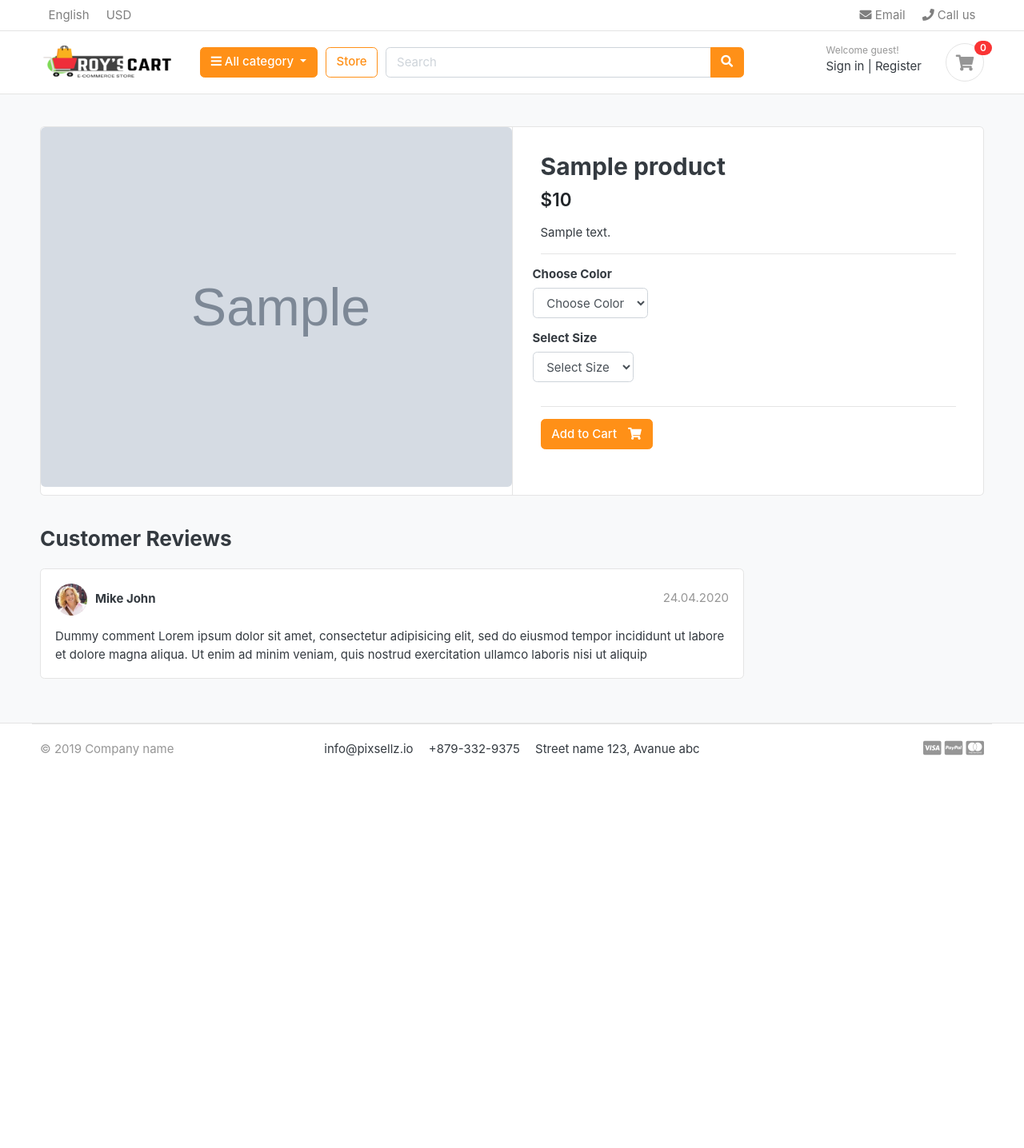
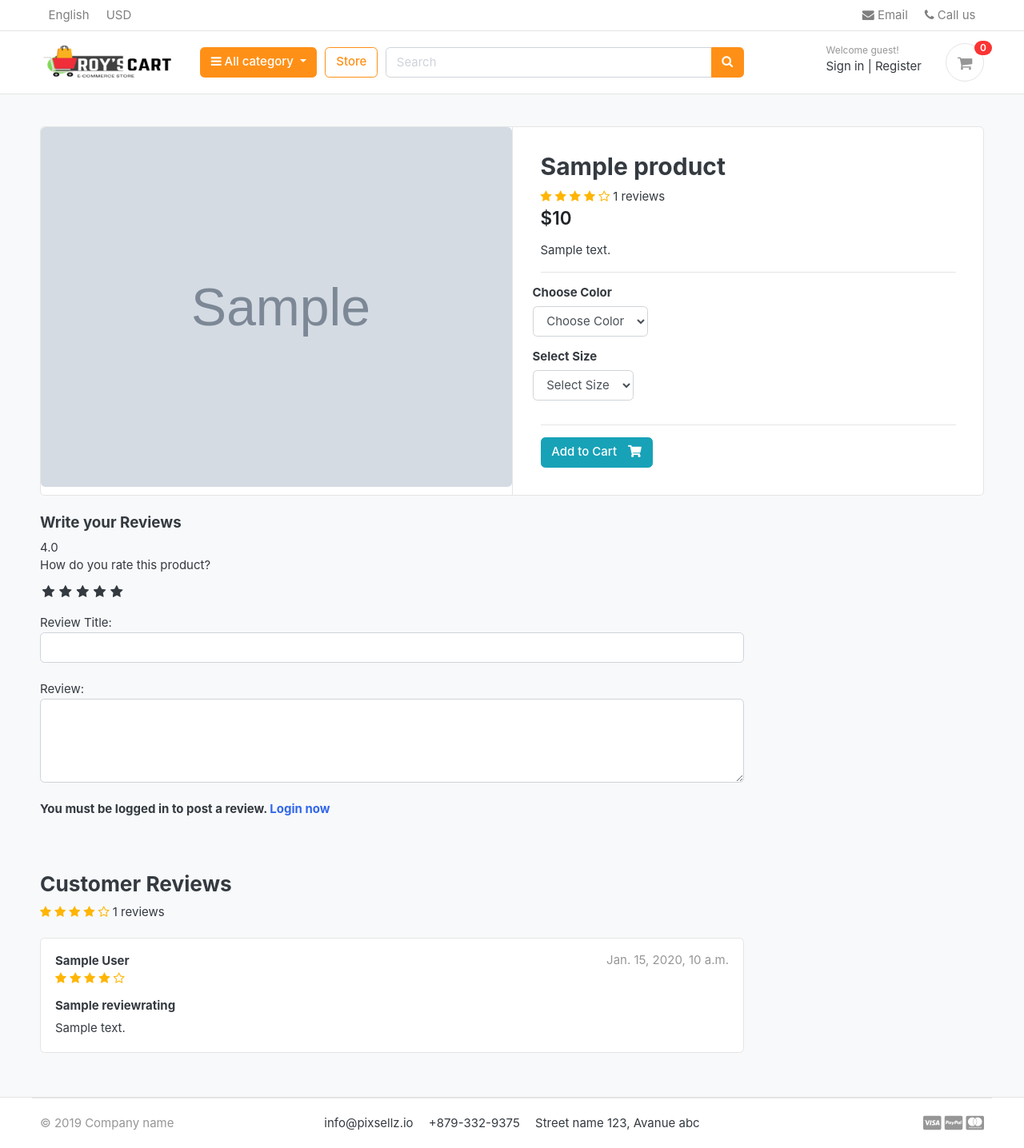
Before and after one commit to Debarun-22/greatkart-django, a Django app: a page that uses templates/base.html in a window 1280 px wide. Shown: the whole page at 80% size. Before the commit the page ends 946 px from the top, so only its background shows below. Run offline with Django 3.2, Linux system fonts and the light colour scheme; tables that the repository leaves empty hold one stand-in row (values such as "Sample post"); grey boxes marked "Sample" are stand-in pictures; some libraries are stand-ins or nearby versions; some web fonts are replaced.

Commit message:
review rating system set up done

```diff
--- a/accounts/models.py
+++ b/accounts/models.py
@@ -55,6 +55,9 @@ class Account(AbstractBaseUser):
 
     objects = MyAccountManager()
 
+    def full_name(self):
+        return f'{self.first_name} {self.last_name}'
+
     def __str__(self):
         return self.email
 
--- /dev/null
+++ b/greatkart/static/css/custom.css
@@ -0,0 +1,46 @@
+/* hide radio button*/
+.rate > input{
+  display: none;
+}
+
+.rate{
+  display: inline-block;;
+  border:0;
+}
+
+.rate > label{
+   float: right;
+}
+
+.rate > label:before{
+  display: inline-block;
+  font-size : 1.1rem;
+  font-family: FontAwesome;
+  content: "\f005";
+  margin:0;
+  padding:0.3rem .2rem;
+  cursor:pointer;
+}
+
+/* half star */
+
+.rate .half:before{
+  content: "\f089";
+  position : absolute;
+  padding-right: 0;
+}
+
+/* click and hover */
+input:checked ~ label,label:hover ~ label{
+  color : #ffb503;
+}
+
+/* hover highlight */
+input:checked + label:hover,input:checked ~ label:hover,input:checked ~ label:hover ~label,
+label:hover ~ input:checked ~ label{
+  color: #cc9000;
+}
+
+.rating-star i{
+  color: #ffb503 !important;
+}
--- a/store/admin.py
+++ b/store/admin.py
@@ -1,5 +1,5 @@
 from django.contrib import admin
-from .models import Product,Variation
+from .models import Product,Variation,ReviewRating
 
 class ProductAdmin(admin.ModelAdmin):
     list_display = ('product_name','price','stock','category','modified_date','is_available')
@@ -12,3 +12,4 @@ class VariationAdmin(admin.ModelAdmin):
 
 admin.site.register(Product, ProductAdmin)
 admin.site.register(Variation,VariationAdmin)
+admin.site.register(ReviewRating)
--- a/store/urls.py
+++ b/store/urls.py
@@ -6,4 +6,5 @@ urlpatterns = [
     path('category/<slug:category_slug>/', views.store, name='products_by_category'),
     path('category/<slug:category_slug>/<slug:product_slug>/', views.product_detail, name='product_detail'),
     path('search/', views.search, name='search'),
+    path('submit_review/<int:product_id>/', views.submit_review, name='submit_review'),
 ]
--- a/store/views.py
+++ b/store/views.py
@@ -1,12 +1,15 @@
-from django.shortcuts import render,get_object_or_404
-from .models import Product
-from .models import Category
+from django.shortcuts import render, get_object_or_404, redirect
+from .models import Product,ReviewRating
+from category.models import Category
 from carts.models import CartItem
 from django.db.models import Q
 
 from carts.views import _cart_id
 from django.core.paginator import EmptyPage,PageNotAnInteger,Paginator
 from django.http import HttpResponse
+from .forms import ReviewForm
+from django.contrib import messages
+from orders.models import OrderProduct
 
 def store(request,category_slug = None):
 
@@ -44,9 +47,21 @@ def product_detail(request,category_slug,product_slug):
     except Exception as e:
         raise e
 
+    if request.user.is_authenticated:
+        try:
+            orderproduct = OrderProduct.objects.filter(user=request.user, product_id=single_product.id).exists()
+        except OrderProduct.DoesNotExist:
+            orderproduct = None
+    else:
+        orderproduct = None
+    # get the reviews
+    reviews = ReviewRating.objects.filter(product_id=single_product.id,status=True)
+
     context ={
         'single_product':single_product,
         'in_cart' : in_cart,
+        'orderproduct': orderproduct,
+        'reviews': reviews,
     }
 
     return render(request,'store/product_detail.html',  context)
@@ -62,3 +77,26 @@ def search(request):
         "product_count" : product_count,
     }
     return render(request, 'store/store.html',context)
+
+def submit_review(request,product_id):
+    url = request.META.get('HTTP_REFERER')
+    if request.method =='POST':
+        try:
+            reviews = ReviewRating.objects.get(user__id=request.user.id,product__id=product_id)
+            form = ReviewForm(request.POST,instance=reviews)
+            form.save()
+            messages.success(request,'Thank You! Your review has been updated')
+            return redirect(url)
+        except ReviewRating.DoesNotExist:
+            form = ReviewForm(request.POST)
+            if form.is_valid():
+                data = ReviewRating()
+                data.subject = form.cleaned_data['subject']
+                data.rating = form.cleaned_data['rating']
+                data.review = form.cleaned_data['review']
+                data.ip = request.META.get('REMOTE_ADDR')
+                data.product_id = product_id
+                data.user_id = request.user.id
+                data.save()
+                messages.success(request,'Thank You! Your review has been submitted')
+                return redirect(url)
--- a/templates/base.html
+++ b/templates/base.html
@@ -25,6 +25,8 @@
 <link href="{% static 'css/ui.css' %}" rel="stylesheet" type="text/css"/>
 <link href="{% static 'css/responsive.css' %}" rel="stylesheet" media="only screen and (max-width: 1200px)" />
 
+ <link href="{% static 'css/custom.css' %}" rel="stylesheet" type="text/css"/>
+  <link rel="stylesheet" href="https://cdnjs.cloudflare.com/ajax/libs/font-awesome/4.7.0/css/font-awesome.min.css">
 <!-- custom javascript -->
 <script src="{% static 'js/script.js' %}" type="text/javascript"></script>
 
--- a/templates/store/product_detail.html
+++ b/templates/store/product_detail.html
@@ -22,6 +22,16 @@
     <article class="content-body">
 
     <h2 class="title">{{ single_product.product_name }}</h2>
+       <div class="rating-star">
+								<span>
+									<i class="fa fa-star{% if single_product.averageReview < 0.5 %}-o{% elif single_product.averageReview >= 0.5 and single_product.averageReview < 1 %}-half-o {% endif %}" aria-hidden="true"></i>
+			<i class="fa fa-star{% if single_product.averageReview < 1.5 %}-o{% elif single_product.averageReview >= 1.5 and single_product.averageReview < 2 %}-half-o {% endif %}" aria-hidden="true"></i>
+			<i class="fa fa-star{% if single_product.averageReview < 2.5 %}-o{% elif single_product.averageReview >= 2.5 and single_product.averageReview < 3 %}-half-o {% endif %}" aria-hidden="true"></i>
+			<i class="fa fa-star{% if single_product.averageReview < 3.5 %}-o{% elif single_product.averageReview >= 3.5 and single_product.averageReview < 4 %}-half-o {% endif %}" aria-hidden="true"></i>
+			<i class="fa fa-star{% if single_product.averageReview < 4.5 %}-o{% elif single_product.averageReview >= 4.5 and single_product.averageReview < 5 %}-half-o {% endif %}" aria-hidden="true"></i>
+			<span>{{single_product.countReview}} reviews</span>
+								</span>
+	   </div>
 
     <div class="mb-3">
 	<var class="price h4">${{ single_product.price }}</var>
@@ -57,7 +67,7 @@
 	{% if single_product.stock <= 0 %}
 	   <h5 class="text-danger">Out of stock </h5>
 	{% else %}
-	   <button type="submit"  class="btn  btn-warning"> <span class="text">Add to Cart</span> <i class="fas fa-shopping-cart"></i>  </button>
+	   <button type="submit"  class="btn  btn-info"> <span class="text">Add to Cart</span> <i class="fas fa-shopping-cart"></i>  </button>
 	{% endif %}
     </article> <!-- product-info-aside .// -->
   </form>
@@ -71,30 +81,91 @@
 <div class="row">
 			<div class="col-md-9">
 
+
+	<form action="{% url 'submit_review' single_product.id %}" method="POST">
+		{% csrf_token %}
+		<h5>Write your Reviews</h5>
+        {{single_product.averageReview}}
+		<div>
+						<!-- Rating stars -->
+						<label>How do you rate this product?</label>
+						<br>
+						<div class="rate">
+							<input type="radio" name="rating" id="rating10" value="5" required /><label for="rating10" title="5"></label>
+							<input type="radio" name="rating" id="rating9" value="4.5" required /><label for="rating9" title="4.5" class="half"></label>
+							<input type="radio" name="rating" id="rating8" value="4" required /><label for="rating8" title="4"></label>
+							<input type="radio" name="rating" id="rating7" value="3.5" required /><label for="rating7" title="3.5" class="half"></label>
+							<input type="radio" name="rating" id="rating6" value="3" required /><label for="rating6" title="3"></label>
+							<input type="radio" name="rating" id="rating5" value="2.5" required /><label for="rating5" title="2.5" class="half"></label>
+							<input type="radio" name="rating" id="rating4" value="2" required /><label for="rating4" title="2"></label>
+							<input type="radio" name="rating" id="rating3" value="1.5" required /><label for="rating3" title="1.5" class="half"></label>
+							<input type="radio" name="rating" id="rating2" value="1" required /><label for="rating2" title="1"></label>
+							<input type="radio" name="rating" id="rating1" value="0.5" required /><label for="rating1" title="0.5" class="half"></label>
+						</div>
+<br>
+						Review Title:
+						<input type="text" class="form-control" name="subject">
+						<br>
+						Review:
+						<textarea name="review" rows="4" class="form-control"></textarea>
+						<br>
+			             {% if user.is_authenticated %}
+							{% if orderproduct %}
+								<input type="submit" value="Submit Review" class="btn btn-info">
+							{% else %}
+								<h6>You must purchase this product to post a review.</h6>
+							{% endif %}
+						{% else %}
+						<h6>You must be logged in to post a review. <span><a href="{% url 'login' %}">Login now</a></span></h6>
+						{% endif %}
+			<br>
+		</div>
+{% include 'includes/alerts.html' %}
+	</form>
+	<br>
+
 		<header class="section-heading">
 		<h3>Customer Reviews </h3>
+			<span> <div class="rating-star">
+								<span>
+									<i class="fa fa-star{% if single_product.averageReview < 0.5 %}-o{% elif single_product.averageReview >= 0.5 and single_product.averageReview < 1 %}-half-o {% endif %}" aria-hidden="true"></i>
+			<i class="fa fa-star{% if single_product.averageReview < 1.5 %}-o{% elif single_product.averageReview >= 1.5 and single_product.averageReview < 2 %}-half-o {% endif %}" aria-hidden="true"></i>
+			<i class="fa fa-star{% if single_product.averageReview < 2.5 %}-o{% elif single_product.averageReview >= 2.5 and single_product.averageReview < 3 %}-half-o {% endif %}" aria-hidden="true"></i>
+			<i class="fa fa-star{% if single_product.averageReview < 3.5 %}-o{% elif single_product.averageReview >= 3.5 and single_product.averageReview < 4 %}-half-o {% endif %}" aria-hidden="true"></i>
+			<i class="fa fa-star{% if single_product.averageReview < 4.5 %}-o{% elif single_product.averageReview >= 4.5 and single_product.averageReview < 5 %}-half-o {% endif %}" aria-hidden="true"></i>
+				<span>{{single_product.countReview}} reviews</span>
+								</span>
+							</div>
+			</span>
 
 	</header>
 
+{% for review in reviews %}
 				<article class="box mb-3">
 					<div class="icontext w-100">
-			<img src="{% static './images/avatars/avatar1.jpg' %}" class="img-xs icon rounded-circle">
+
 						<div class="text">
-				<span class="date text-muted float-md-right">24.04.2020 </span>
-				<h6 class="mb-1">Mike John </h6>
-
+							<span class="date text-muted float-md-right">{{review.updated_at}} </span>
+							<h6 class="mb-1">{{review.user.full_name}} </h6>
+							<div class="rating-star">
+								<span>
+									<i class="fa fa-star{% if review.rating == 0.5 %}-half-o{% elif review.rating < 1 %}-o {% endif %}" aria-hidden="true"></i>
+									<i class="fa fa-star{% if review.rating == 1.5 %}-half-o{% elif review.rating < 2 %}-o {% endif %}" aria-hidden="true"></i>
+									<i class="fa fa-star{% if review.rating == 2.5 %}-half-o{% elif review.rating < 3 %}-o {% endif %}" aria-hidden="true"></i>
+									<i class="fa fa-star{% if review.rating == 3.5 %}-half-o{% elif review.rating < 4 %}-o {% endif %}" aria-hidden="true"></i>
+									<i class="fa fa-star{% if review.rating == 4.5 %}-half-o{% elif review.rating < 5 %}-o {% endif %}" aria-hidden="true"></i>
+								</span>
+							</div>
 						</div>
 					</div> <!-- icontext.// -->
 					<div class="mt-3">
+						<h6>{{review.subject}}</h6>
 						<p>
-				Dummy comment Lorem ipsum dolor sit amet, consectetur adipisicing elit, sed do eiusmod
-				tempor incididunt ut labore et dolore magna aliqua. Ut enim ad minim veniam,
-				quis nostrud exercitation ullamco laboris nisi ut aliquip
+							{{review.review}}
 						</p>
 					</div>
 				</article>
-
-
+{% endfor %}
 
 	</div> <!-- col.// -->
 </div> <!-- row.// -->
```
Also changed, not shown: store/forms.py (added, +7 -0 lines), store/models.py (+30 -0 lines), store/migrations/0005_auto_20210629_1336.py (added). Lines whose indentation alone changed are shown as unchanged.
